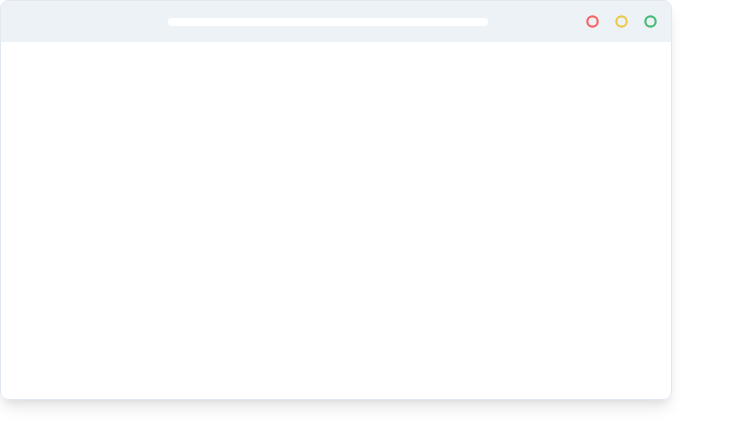
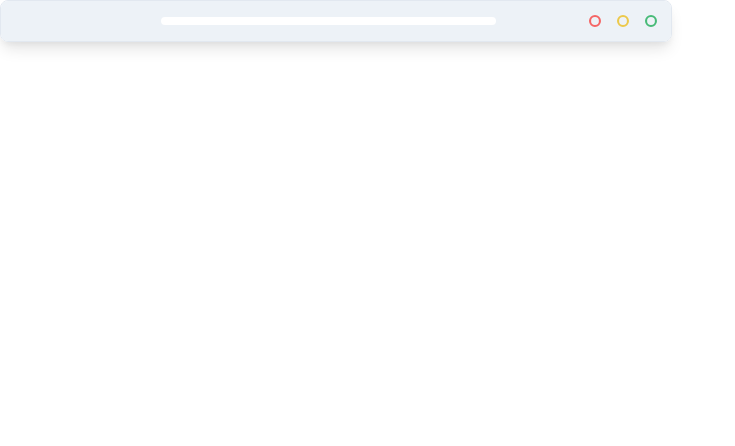
Before and after one commit to arielscc/myf, a Next.js app: page /components/Navigator in a window 1280 px wide. Shown: the top 446 px of the page, without its empty margins (0-735 px from the left). Built offline with nearby package versions, Linux system fonts and the light colour scheme.

Commit message:
feat: Responsividad y Errores en navigator component

```diff
--- a/pages/components/Navigator.js
+++ b/pages/components/Navigator.js
@@ -1,49 +1,39 @@
 import React from 'react';
-import { Box, HStack, Text, useColorModeValue } from '@chakra-ui/react';
+import { Box, HStack, Icon, Text, useColorModeValue } from '@chakra-ui/react';
 import { VscCircleOutline } from 'react-icons/vsc';
 
-const Navigator = ({ children, title, position }) => (
+const Navigator = ({ children, title }) => (
   <Box
-    position="absolute"
-    right={position === 'left' && '0'}
-    left={position === 'right' && '0'}
-    w="2xl"
-    h="400"
+    maxW="2xl"
+    w="full"
+    h="full"
+    maxH="400"
     shadow="lg"
     rounded="lg"
     border="1px"
+    borderColor={useColorModeValue('gray.200', 'gray.500')}
     overflow="hidden"
-    borderColor={useColorModeValue('gray.200', 'gray.500')}
   >
     <HStack
       p="2"
       bg={useColorModeValue('gray.100', 'gray.600')}
       justify="flex-end"
+      position="relative"
     >
       <HStack spacing="1">
-        <Box color="red.400">
-          <VscCircleOutline size="25" />
-        </Box>
-        <Box color="yellow.400">
-          <VscCircleOutline size="25" />
-        </Box>
-        <Box color="green.400">
-          <VscCircleOutline size="25" />
-        </Box>
+        <Icon as={VscCircleOutline} w="6" h="6" color="red.400" />
+        <Icon as={VscCircleOutline} w="6" h="6" color="yellow.400" />
+        <Icon as={VscCircleOutline} w="6" h="6" color="green.400" />
       </HStack>
-      <Box
-        position="absolute"
-        fontSize="sm"
-        fontFamily="jet"
-        w="full"
-        textAlign="center"
-      >
+      <Box position="absolute" fontSize="sm" fontFamily="jet" w="full">
         <Text
           bg={useColorModeValue('white', 'gray.800')}
+          textAlign="center"
           rounded="lg"
-          w="xs"
+          w="50%"
           mx="auto"
-          py="1"
+          py={{ base: '-0.5', md: '1' }}
+          fontSize={{ base: 'xs', md: 'inherit' }}
         >
           {title}
         </Text>
```
Also changed, not shown: pages/components/Project.js (+8 -3 lines), pages/sections/Projects.js (+3 -9 lines), 1 other file (tests, documents, lock files or other folders).
